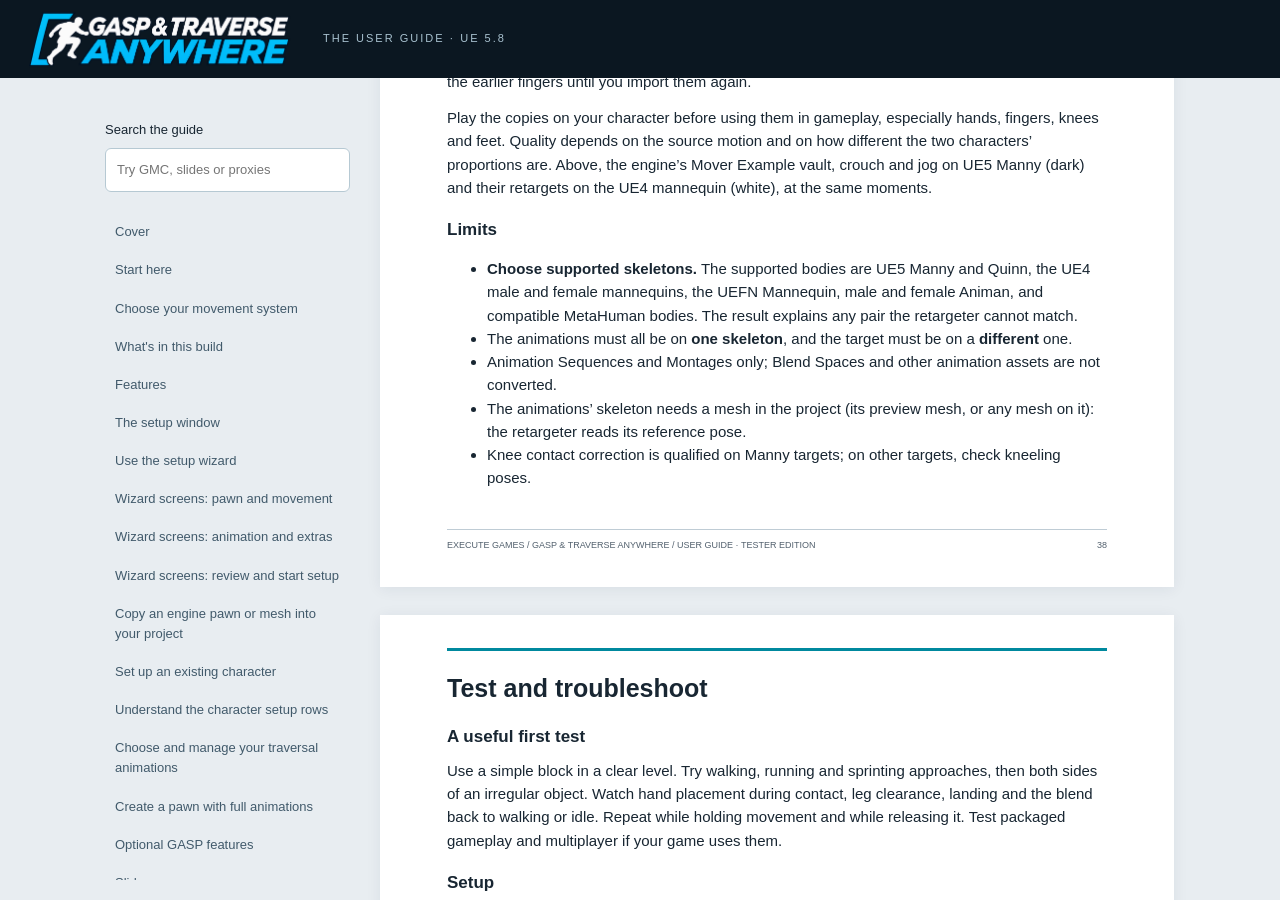
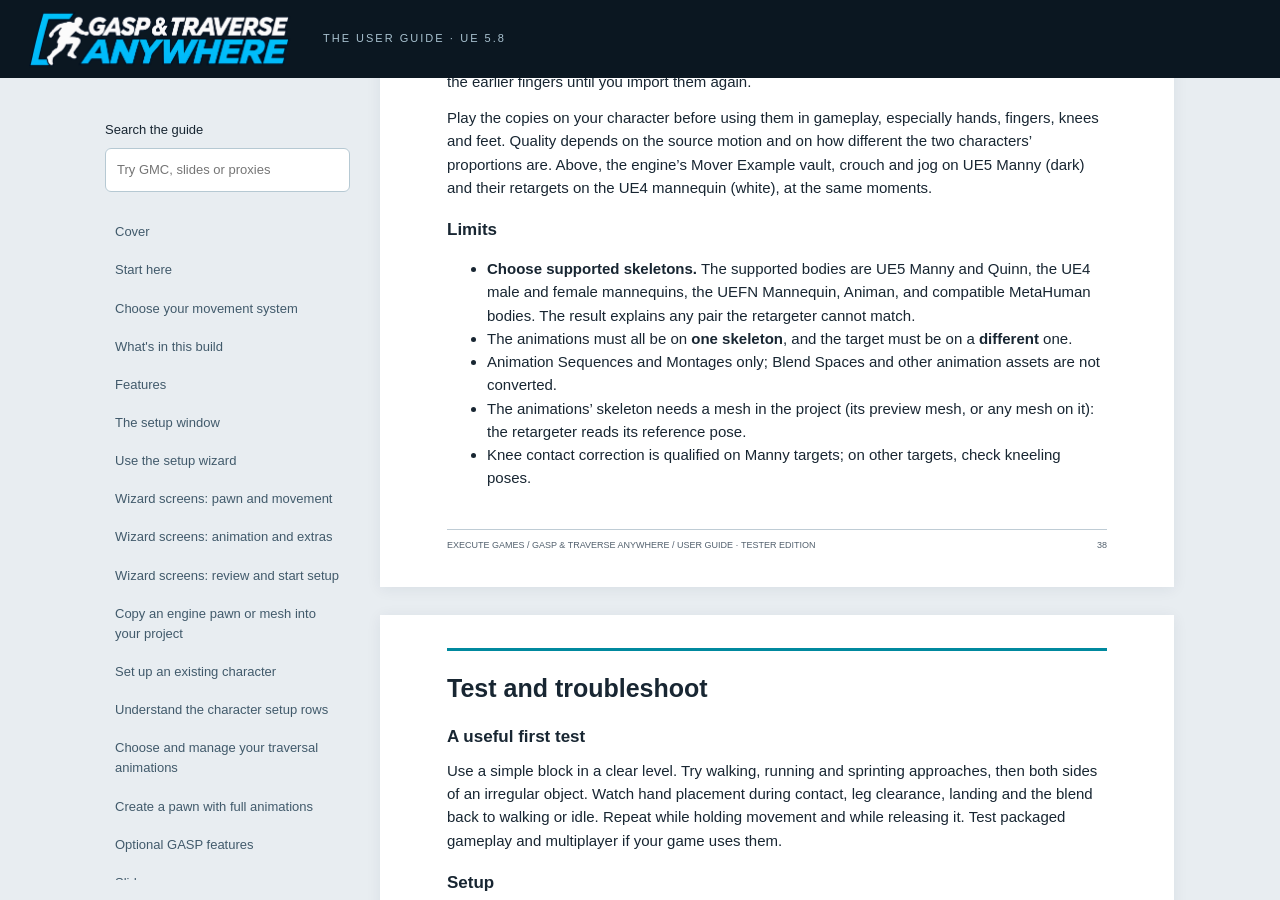
Before and after one commit to Dr-Rank/traverse-anywhere-guide, a Jekyll site: the page built from index.md, in a window 1280 px wide and 900 px high, scrolled down 58574 px. Built offline with Jekyll 4.4.1, drawn with Linux system fonts in a browser that asks for light colours; some of the changed text lies outside the part shown.

Commit message:
Identify UE4 Female correctly in the skeleton lineup

```diff
--- a/_includes/guide/choose-and-manage-your-traversal-animations.md
+++ b/_includes/guide/choose-and-manage-your-traversal-animations.md
@@ -10,7 +10,7 @@ Generated clips normally appear under **Content/TraverseAnywhere/Traversal**, in
 
 You can set up more than one skeleton in the same project. Select and complete each pawn separately, then test each mesh. Reusing a skeleton does not automatically mean every mesh has the same proportions or reference pose.
 
-Supported character families include UE5 Manny and Quinn, the UE4 male and female mannequins, the UEFN Mannequin, and male or female Animan. For a [compatible MetaHuman body](#use-a-metahuman-from-the-game-animation-sample), choose **Full GASP motion matching** in guided setup. Choose the actual mesh you intend to use and check how the baked clips play on it.
+Supported character families include UE5 Manny and Quinn, the UE4 male and female mannequins, the UEFN Mannequin, and Animan. For a [compatible MetaHuman body](#use-a-metahuman-from-the-game-animation-sample), choose **Full GASP motion matching** in guided setup. Choose the actual mesh you intend to use and check how the baked clips play on it.
 
 ## Update an existing setup
 
--- a/_includes/guide/final-release-scope.md
+++ b/_includes/guide/final-release-scope.md
@@ -10,7 +10,7 @@ This guide describes the current tester build. Everything below is in that build
 | Four movement systems | **CMC, GMC, Network Prediction Mover and Chaos Mover**, each with its own native integration. |
 | Setup | The [setup window](#setup-window), the [guided setup wizard](#use-the-setup-wizard), per-row checks and fixes, and [copying engine example pawns](#copy-into-project) into your project. |
 | Full animation setup | A generated pawn per backend with GASP locomotion, motion matching, pose history, choosers, Pose Search databases, mirroring and warping, prepared with **offline retargeting, no dynamic runtime retargeting**. |
-| Supported skeletons | UE5 Manny and Quinn, the UE4 male and female mannequins, the UEFN Mannequin, male and female Animan, and [compatible MetaHuman bodies](#use-a-metahuman-from-the-game-animation-sample) through full animation setup. |
+| Supported skeletons | UE5 Manny and Quinn, the UE4 male and female mannequins, the UEFN Mannequin, Animan, and [compatible MetaHuman bodies](#use-a-metahuman-from-the-game-animation-sample) through full animation setup. |
 | Slides | Requested slope slide, automatic steep-slope slide and flat crouch slide, with entry, loop and exit animation, on all four backends. |
 | Ragdoll and recovery | Active ragdoll, knockdown, physical and motion-matched get-up, and death ragdolls. |
 | Physical reactions | Physics Control hit reactions without a full knockdown, and injury-dependent strength. |
--- a/_includes/guide/retarget-your-own-animations.md
+++ b/_includes/guide/retarget-your-own-animations.md
@@ -34,7 +34,7 @@ Play the copies on your character before using them in gameplay, especially hand
 
 ## Limits
 
-- **Choose supported skeletons.** The supported bodies are UE5 Manny and Quinn, the UE4 male and female mannequins, the UEFN Mannequin, male and female Animan, and compatible MetaHuman bodies. The result explains any pair the retargeter cannot match.
+- **Choose supported skeletons.** The supported bodies are UE5 Manny and Quinn, the UE4 male and female mannequins, the UEFN Mannequin, Animan, and compatible MetaHuman bodies. The result explains any pair the retargeter cannot match.
 - The animations must all be on **one skeleton**, and the target must be on a **different** one.
 - Animation Sequences and Montages only; Blend Spaces and other animation assets are not converted.
 - The animations' skeleton needs a mesh in the project (its preview mesh, or any mesh on it): the retargeter reads its reference pose.
--- a/index.md
+++ b/index.md
@@ -33,10 +33,10 @@ permalink: /
 <section class="sheet" id="features-animation-libraries" aria-label="Features animation libraries"><h2>Features animation libraries</h2>
 <figure><img src="assets/images/13-full-animation-setup.webp" alt="Full animation preparation" width="1440" height="810"><figcaption><strong>Full animation preparation.</strong> Prepare and verify a motion-matching library for your selected mesh, then install the generated pawn, game mode and settings. Available for CMC, GMC, Network Prediction Mover and Chaos Mover. Existing gameplay pawns are kept separate.</figcaption></figure>
 <figure id="supported-skeleton-libraries">
-  <a href="assets/images/14-skeleton-specific-libraries-kellan.png" title="View the full-size lineup">
-    <img src="assets/images/14-skeleton-specific-libraries-kellan.png" alt="UE5 Manny, UE5 Quinn, UE4 Mannequins, UEFN, male and female Animan, and the fully assembled MetaHuman Kellan from the Game Animation Sample, standing in one lineup" width="1920" height="1080" loading="lazy">
+  <a href="assets/images/14-skeleton-specific-libraries-kellan.png?v=ue4-female" title="View the full-size lineup">
+    <img src="assets/images/14-skeleton-specific-libraries-kellan.png?v=ue4-female" alt="UE5 Manny, UE5 Quinn, UE4 Male, UEFN, Animan, UE4 Female, and the fully assembled MetaHuman Kellan from the Game Animation Sample, standing in one lineup" width="1920" height="1080" loading="lazy">
   </a>
-  <figcaption><strong>Supported skeleton libraries.</strong> Bake animations for UE5 Manny and Quinn, the UE4 male and female mannequins, the UEFN Mannequin, male and female Animan, and <a href="#use-a-metahuman-from-the-game-animation-sample">compatible MetaHuman bodies through full GASP setup</a>. Each target keeps its own library.</figcaption>
+  <figcaption><strong>Supported skeleton libraries.</strong> Bake animations for UE5 Manny and Quinn, the UE4 male and female mannequins, the UEFN Mannequin, Animan, and <a href="#use-a-metahuman-from-the-game-animation-sample">compatible MetaHuman bodies through full GASP setup</a>. Each target keeps its own library.</figcaption>
 </figure>
 
 <div class="sheet-footer"><span>EXECUTE GAMES / GASP &amp; TRAVERSE ANYWHERE / USER GUIDE · TESTER EDITION</span><span>7</span></div></section>
```
Also changed, not shown: assets/images/14-skeleton-specific-libraries-kellan.png.
